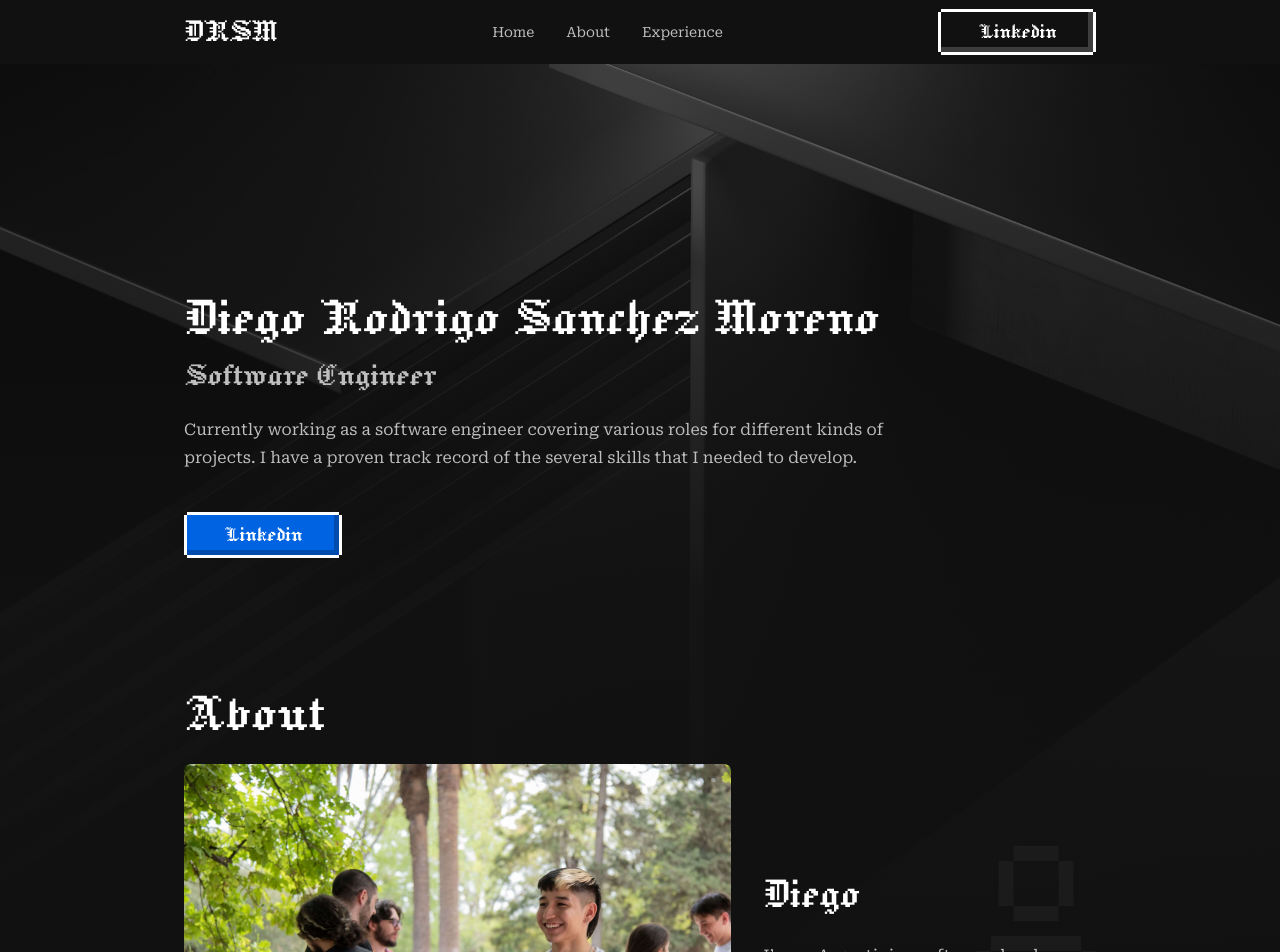
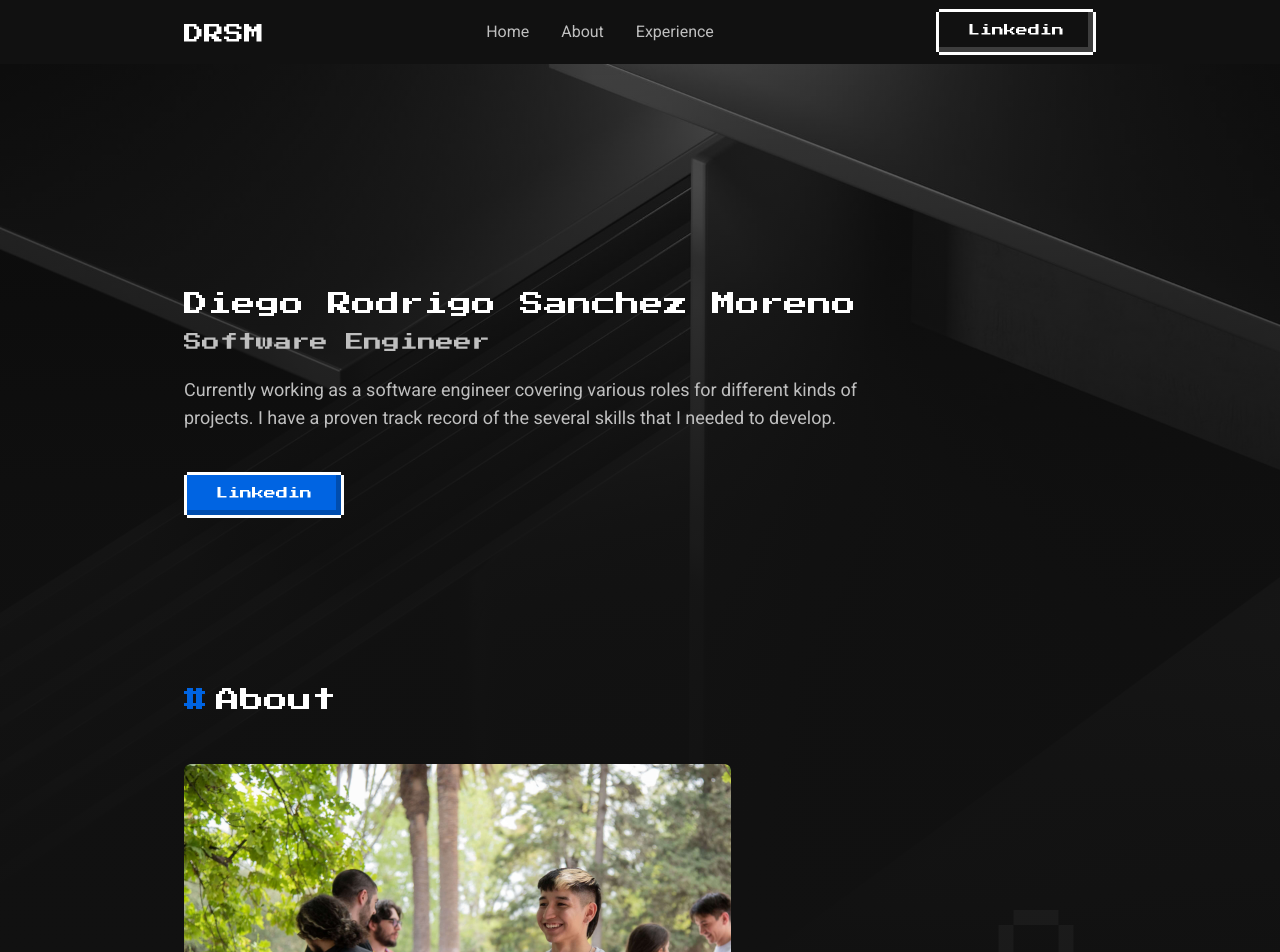
Before and after one commit to DiegoRSM03/drsm, a Next.js app: page / in a window 1280 px wide. Shown: the top 952 px of the page. Built offline with nearby package versions, Linux system fonts and the light colour scheme.

Commit message:
fix: move to a more legible font

```diff
--- a/app/layout.tsx
+++ b/app/layout.tsx
@@ -6,7 +6,7 @@ import "swiper/css"
 // Components
 import { MobileNavbar, Navbar } from "@/components"
 // Fonts
-import { jacquard, robotoSerif } from "@/public/fonts/fonts"
+import { pixelated, robotoSerif } from "@/public/fonts/fonts"
 // Images
 import OpenGraphImage from "@/public/images/original/open-graph-image.png"
 
@@ -39,7 +39,7 @@ export default function RootLayout({
   return (
     <html lang="en" id="home">
       <body
-        className={`${jacquard.variable} ${robotoSerif.variable} font-roboto`}
+        className={`${pixelated.variable} ${robotoSerif.variable} font-roboto`}
       >
         <main className="w-full min-h-screen mt-16">
           <Navbar />
--- a/components/AnimatedNavLinks.tsx
+++ b/components/AnimatedNavLinks.tsx
@@ -17,7 +17,8 @@ interface Props {
 }
 
 const LIST_DEFAULT_STYLES = "flex flex-col justify-center gap-5 mt-10 w-min"
-const ITEM_DEFAULT_STYLES = "flex gap-3 text-xs md:text-sm xl:text-base"
+const ITEM_DEFAULT_STYLES =
+  "flex gap-3 text-xs md:text-xs xl:text-sm font-pixelated"
 
 export const AnimatedNavLinks = ({
   navItems,
--- a/components/Button.tsx
+++ b/components/Button.tsx
@@ -95,7 +95,7 @@ export const Button = ({
       <Link
         href={href}
         {...props}
-        className={`-mt-[1px] mb-[3px] transition-colors inline-flex w-full py-2 text-2xl leading-none px-10 h-9 font-jacquard ${styles.hover.backgroundColor} ${styles.hover.textColor} ${styles.still.backgroundColor} ${styles.still.textColor}`}
+        className={`-mt-[1px] mb-[3px] transition-colors inline-flex w-full py-3 text-xs leading-none px-8 font-pixelated ${styles.hover.backgroundColor} ${styles.hover.textColor} ${styles.still.backgroundColor} ${styles.still.textColor}`}
       >
         {children}
       </Link>
--- a/components/Navbar.tsx
+++ b/components/Navbar.tsx
@@ -37,16 +37,18 @@ export const Navbar = () => {
         className={`${WRAPPER_CHILD_STYLES} flex items-center justify-between`}
       >
         {/* LOGO */}
-        <div className="text-3xl text-white md:text-4xl font-jacquard">
-          {LOGO_TEXT}
-        </div>
+        <Link href="#home">
+          <div className="text-lg text-white md:text-xl font-pixelated md:-mb-1">
+            {LOGO_TEXT}
+          </div>
+        </Link>
 
         {/* NAV ITEMS */}
         <ul className="flex items-center gap-8 text-gray">
           {NAV_ITEMS.map((navItem) => (
             <li
               key={navItem.href}
-              className="text-sm hover:text-white hover:cursor-pointer"
+              className="text-sm xl:text-base hover:text-white hover:cursor-pointer"
             >
               <Link href={navItem.href}>{navItem.title}</Link>
             </li>
--- a/public/fonts/fonts.ts
+++ b/public/fonts/fonts.ts
@@ -1,15 +1,15 @@
-import localFont from "next/font/local"
-import { Roboto_Serif } from "next/font/google"
+import { Roboto, Press_Start_2P } from "next/font/google"
 
-const jacquard = localFont({
-  src: "./Jacquard12-Regular.ttf",
-  display: "swap",
-  variable: "--font-jacquard",
+const pixelated = Press_Start_2P({
+  weight: "400",
+  subsets: ["latin"],
+  variable: "--font-pixelated",
 })
 
-const robotoSerif = Roboto_Serif({
+const robotoSerif = Roboto({
+  weight: "400",
   subsets: ["latin"],
-  variable: "--font-roboto-serif",
+  variable: "--font-roboto",
 })
 
-export { jacquard, robotoSerif }
+export { pixelated, robotoSerif }
--- a/sections/common/Footer.tsx
+++ b/sections/common/Footer.tsx
@@ -48,10 +48,10 @@ export const Footer = () => {
     <div className={`${WRAPPER_STYLES} bg-black3 py-16 xl:py-28`}>
       <div className={`${WRAPPER_CHILD_STYLES} flex flex-col items-center`}>
         <AnimateOnScroll duration={0.8}>
-          <p className="text-3xl text-center text-white md:text-5xl xl:text-6xl font-jacquard">
+          <p className="text-lg text-center text-white md:text-xl xl:text-2xl font-pixelated">
             {FOOTER_SECTION_TITLE}
           </p>
-          <div className="mt-8 text-xs text-center md:text-sm text-gray xl:text-base">
+          <div className="mt-8 text-sm text-center md:text-base xl:text-lg xl:leading-4 text-gray">
             {renderDescription("footer", FOOTER_SECTION_TEXT)}
           </div>
         </AnimateOnScroll>
--- a/sections/home/About.tsx
+++ b/sections/home/About.tsx
@@ -1,5 +1,3 @@
-// Libs
-import Image from "next/image"
 // Utils
 import {
   WRAPPER_CHILD_STYLES,
@@ -34,7 +32,8 @@ export const About = () => {
               >
                 {/* SECTION HEADER FOR TABLET AND MOBILE */}
                 {isFirstInnerSection && (
-                  <h2 className="w-full -mb-2 text-4xl md:text-5xl font-jacquard xl:hidden">
+                  <h2 className="w-full -mb-2 text-xl md:-mb-8 md:text-2xl font-pixelated xl:hidden">
+                    <span className="mr-2 text-xl text-primary">#</span>
                     {SECTION_TITLE}
                   </h2>
                 )}
@@ -55,17 +54,18 @@ export const About = () => {
                 {/* CONTENT */}
                 <div className="flex flex-col justify-end">
                   {isFirstInnerSection && (
-                    <h2 className="hidden mb-20 text-6xl font-jacquard xl:block xl:max-2xl:absolute xl:max-2xl:-top-20 xl:max-2xl:left-0 2xl:relative">
+                    <h2 className="hidden mb-20 text-2xl font-pixelated xl:block xl:max-2xl:absolute xl:max-2xl:-top-20 xl:max-2xl:left-0 2xl:relative">
+                      <span className="mr-2 xl:text-2xl text-primary">#</span>
                       {SECTION_TITLE}
                     </h2>
                   )}
-                  <h3 className="relative mb-2 text-3xl md:text-4xl xl:mb-6 xl:text-5xl font-jacquard">
+                  <h3 className="relative mb-4 text-base md:mb-2 md:text-xl xl:mb-3 xl:text-xl font-pixelated">
                     {innerSection.title}
-                    <div className="absolute top-0 right-0 xl:-top-6">
+                    <div className="absolute top-0 right-0 xl:-top-10">
                       {innerSection.backgroundIcon}
                     </div>
                   </h3>
-                  <div className="text-xs leading-[21px] md:leading-6 lg:text-sm text-gray xl:text-base xl:leading-7">
+                  <div className="text-sm md:text-base leading-[21px] md:leading-5 lg:text-sm text-gray xl:text-base xl:leading-6">
                     {renderDescription(
                       innerSectionKey,
                       innerSection.description
--- a/sections/home/LandingHeader.tsx
+++ b/sections/home/LandingHeader.tsx
@@ -23,7 +23,7 @@ export const LandingHeader = () => {
       <Image
         src={HomeWallpaper}
         alt={LANDING_HEADER_WALLPAPER_ALT}
-        className="object-cover h-svh md:h-[900px]"
+        className="object-cover h-screen md:h-[900px]"
         quality={85}
         sizes="(max-width: 480px) 480px, (max-width: 768px) 50vw, 100vw"
         priority
@@ -36,15 +36,15 @@ export const LandingHeader = () => {
           className={`${WRAPPER_CHILD_STYLES} h-full flex flex-col justify-start pt-32 md:pt-48 xl:pt-56`}
         >
           <AnimateOnScroll duration={1}>
-            <h1 className="m-0 text-4xl text-white md:text-5xl xl:text-6xl font-jacquard">
+            <h1 className="m-0 text-base text-white md:text-xl xl:text-2xl font-pixelated">
               {LANDING_HEADER_TITLE}
             </h1>
-            <h2 className="mt-2 text-2xl md:text-3xl xl:text-4xl text-gray font-jacquard">
+            <h2 className="mt-2 text-xs md:text-base xl:text-lg text-gray font-pixelated">
               {LANDING_HEADER_SUBTITLE}
             </h2>
           </AnimateOnScroll>
           <AnimateOnScroll delay={0.3} duration={1}>
-            <p className="w-full mt-5 mb-10 text-sm leading:6 md:leading-7 xl:max-w-screen-wrapper text-gray md:text-base">
+            <p className="w-full mt-5 mb-10 text-sm leading-5 md:text-base xl:text-lg xl:max-w-screen-wrapper text-gray">
               {LANDING_HEADER_TEXT}
             </p>
           </AnimateOnScroll>
--- a/tailwind.config.ts
+++ b/tailwind.config.ts
@@ -1,4 +1,5 @@
 import type { Config } from "tailwindcss"
+import { pixelated } from "./public/fonts/fonts"
 
 const config: Config = {
   content: [
@@ -30,8 +31,8 @@ const config: Config = {
       tertiary: "#00306C",
     },
     fontFamily: {
-      roboto: ["var(--font-roboto-serif)", "serif"],
-      jacquard: ["var(--font-jacquard)", "serif"],
+      roboto: ["var(--font-roboto)", "serif"],
+      pixelated: ["var(--font-pixelated)", "serif"],
     },
     extend: {
       spacing: {
--- a/utils/aboutInnerSections.tsx
+++ b/utils/aboutInnerSections.tsx
@@ -39,7 +39,7 @@ export const ABOUT_INNER_SECTIONS: { [t in InnerSectionId]: InnerSection } = {
   diego: {
     title: "Diego",
     description:
-      "I’m an Argentinian software developer who’s always looking for big challenges. I discovered coding years ago and since then I’ve been amazed at the enormous amount of solutions someone can offer just by having a laptop, and that’s why I’ve never stopped learning about new technologies, good practices, and how to be a nice teammate.",
+      "I’m an Argentinian software developer who’s always looking for big challenges.\nI discovered coding years ago and since then I’ve been amazed at the enormous amount of solutions someone can offer just by having a laptop, and that’s why I’ve never stopped learning about new technologies, good practices, and how to be a nice teammate.",
     icon: <UserIcon />,
     backgroundIcon: (
       <UserIcon width={120} height={150} color="rgba(255, 255, 255, 0.04)" />
```
Also changed, not shown: components/MobileNavbar.tsx (+6 -4 lines), sections/home/WorkExperience.tsx (+7 -6 lines).
